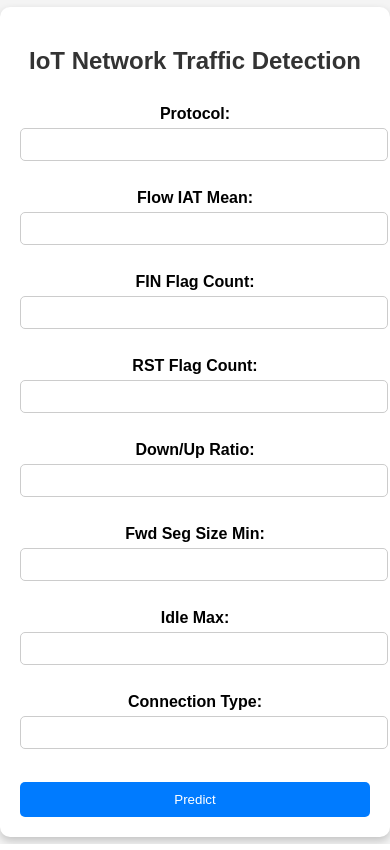
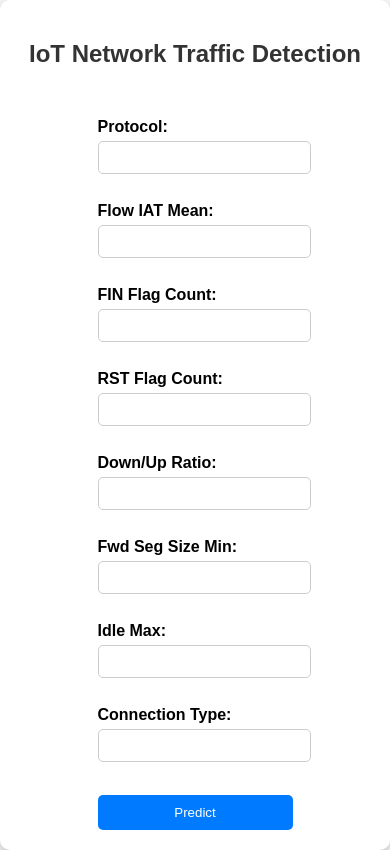
Before and after one commit to tarunganesh2004/IOT-Network-Traffic-Detection, a Flask app: page / in a window 390 px wide. Run offline with Flask 3, Linux system fonts and the light colour scheme; parts of the project's set-up code (start-up, migrations or seed data) failed here and were passed over.

Commit message:
Update CSS styles for TabNet model interface to enhance layout and responsiveness

```diff
--- a/Tabnet/static/style.css
+++ b/Tabnet/static/style.css
@@ -6,7 +6,7 @@ body {
     display: flex;
     justify-content: center;
     align-items: center;
-    height: 100vh;
+    min-height: 100vh;
 }
 
 .container {
@@ -15,12 +15,21 @@ body {
     border-radius: 10px;
     box-shadow: 0 4px 8px rgba(0, 0, 0, 0.2);
     width: 90%;
-    max-width: 500px;
-    text-align: center;
+    max-width: 800px;
+    display: flex;
+    justify-content: space-between;
+    align-items: flex-start;
+    gap: 20px;
+}
+
+.form-container, .result-container {
+    flex: 1;
+    min-width: 300px;
 }
 
 h2 {
     color: #333;
+    text-align: center;
 }
 
 form {
@@ -31,6 +40,7 @@ form {
 label {
     margin-top: 10px;
     font-weight: bold;
+    text-align: left;
 }
 
 input {
@@ -56,8 +66,17 @@ button:hover {
     background-color: #0056b3;
 }
 
+.result-container {
+    background: #f8f9fa;
+    padding: 15px;
+    border-radius: 10px;
+    box-shadow: 0 2px 4px rgba(0, 0, 0, 0.1);
+    min-height: 150px;
+    text-align: center;
+}
+
 h3 {
-    margin-top: 20px;
+    margin-top: 0;
     color: #28a745;
 }
 
@@ -72,3 +91,10 @@ li {
     padding: 8px;
     border-radius: 5px;
 }
+
+@media (max-width: 768px) {
+    .container {
+        flex-direction: column;
+        align-items: center;
+    }
+}
```
